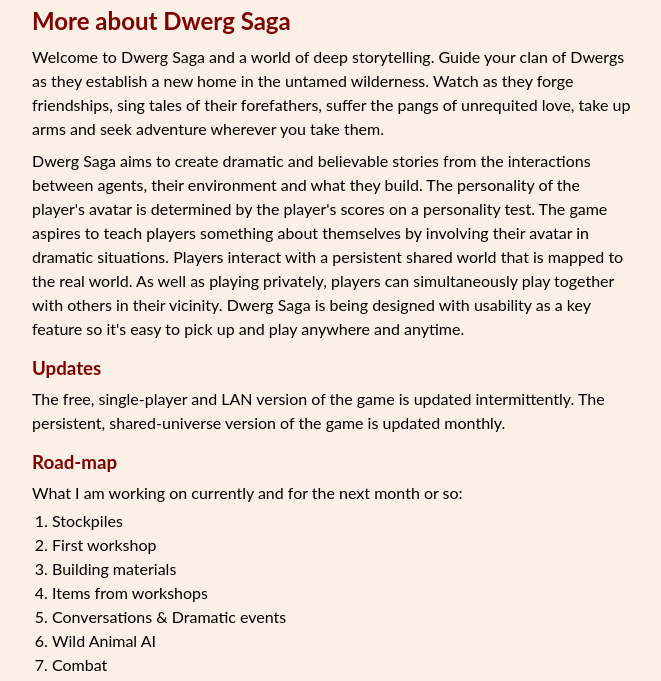
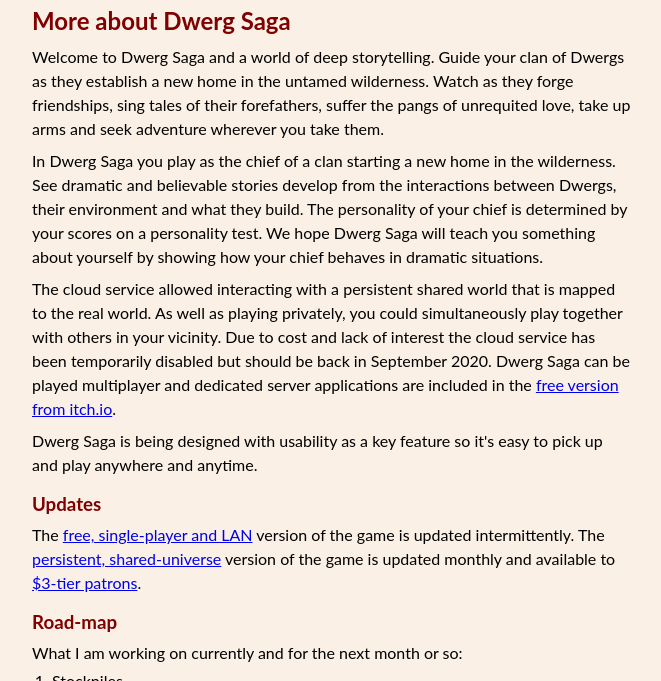
Before and after one commit to HaikuJock/haikujock.github.io, a Jekyll site: the page built from more.html, in a window 1280 px wide and 900 px high, cut to the strip 112-793 px from the top of the window. Shown: the whole strip, without its empty margins (308-969 px from the left). Built offline with Jekyll 4.4.1, drawn with Linux system fonts in a browser that asks for light colours; comment, search, counter and statistics services are not loaded.

Commit message:
Final copy for Home and More. Updated title to include Dwerg Saga.

```diff
--- a/more.html
+++ b/more.html
@@ -1,18 +1,24 @@
 ---
-title: More
+title: Dwerg Saga More
 ---
 <h2>More about Dwerg Saga</h2>
 <p>
     Welcome to Dwerg Saga and a world of deep storytelling. Guide your clan of Dwergs as they establish a new home in the untamed wilderness. Watch as they forge friendships, sing tales of their forefathers, suffer the pangs of unrequited love, take up arms and seek adventure wherever you take them.
 </p>
 <p>
-    Dwerg Saga aims to create dramatic and believable stories from the interactions between agents, their environment and what they build. The personality of the player's avatar is determined by the player's scores on a personality test. The game aspires to teach players something about themselves by involving their avatar in dramatic situations. Players interact with a persistent shared world that is mapped to the real world. As well as playing privately, players can simultaneously play together with others in their vicinity. Dwerg Saga is being designed with usability as a key feature so it's easy to pick up and play anywhere and anytime.
+    In Dwerg Saga you play as the chief of a clan starting a new home in the wilderness. See dramatic and believable stories develop from the interactions between Dwergs, their environment and what they build. The personality of your chief is determined by your scores on a personality test. We hope Dwerg Saga will teach you something about yourself by showing how your chief behaves in dramatic situations.
+</p>
+<p>
+    The cloud service allowed interacting with a persistent shared world that is mapped to the real world. As well as playing privately, you could simultaneously play together with others in your vicinity. Due to cost and lack of interest the cloud service has been temporarily disabled but should be back in September 2020. Dwerg Saga can be played multiplayer and dedicated server applications are included in the <a href="https://haikuinteractive.itch.io/dwerg-saga-free">free version from itch.io</a>.
+</p>
+<p>
+    Dwerg Saga is being designed with usability as a key feature so it's easy to pick up and play anywhere and anytime.
 </p>
 <h3>
     Updates
 </h3>
 <p>
-    The free, single-player and LAN version of the game is updated intermittently. The persistent, shared-universe version of the game is updated monthly.
+    The <a href="https://haikuinteractive.itch.io/dwerg-saga-free">free, single-player and LAN</a> version of the game is updated intermittently. The <a href="https://haikuinteractive.itch.io/dwerg-saga">persistent, shared-universe</a> version of the game is updated monthly and available to <a href="https://www.patreon.com/dwergsaga">$3-tier patrons</a>.
 </p>
 <h3>
     Road-map
@@ -20,7 +26,6 @@
 <p>
     What I am working on currently and for the next month or so:
 </p>
-
 <ol>
     <li>Stockpiles</li>
     <li>First workshop</li>
```
Also changed, not shown: blog.html (+5 -5 lines), index.html (+5 -2 lines).
